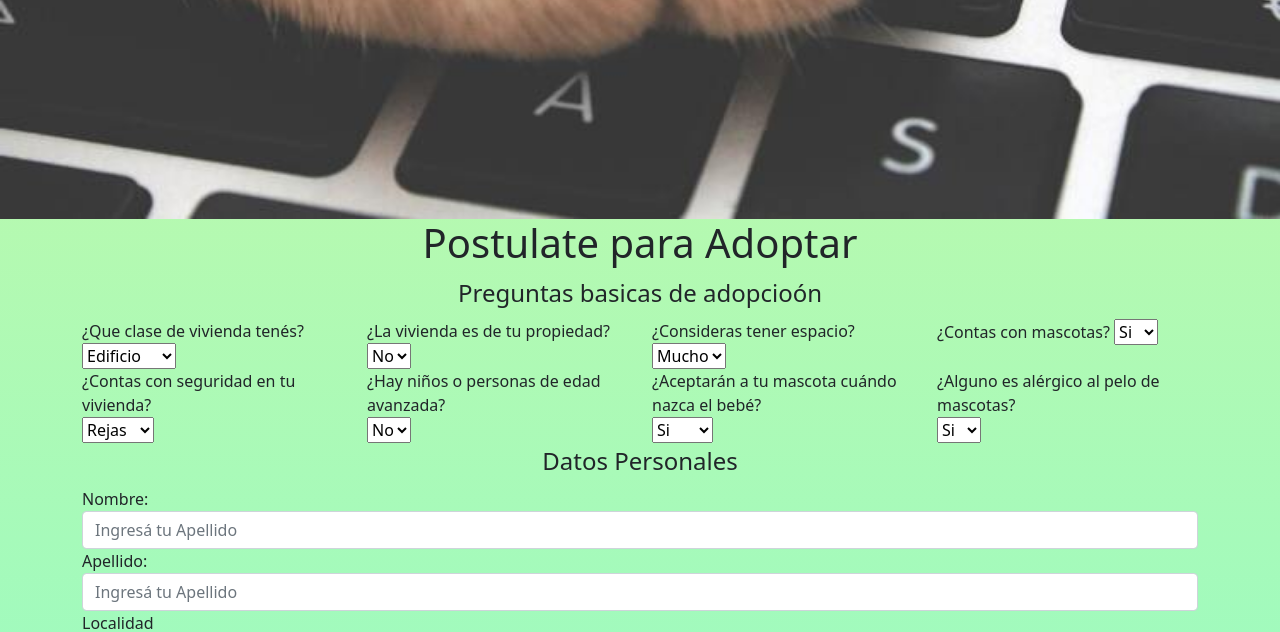
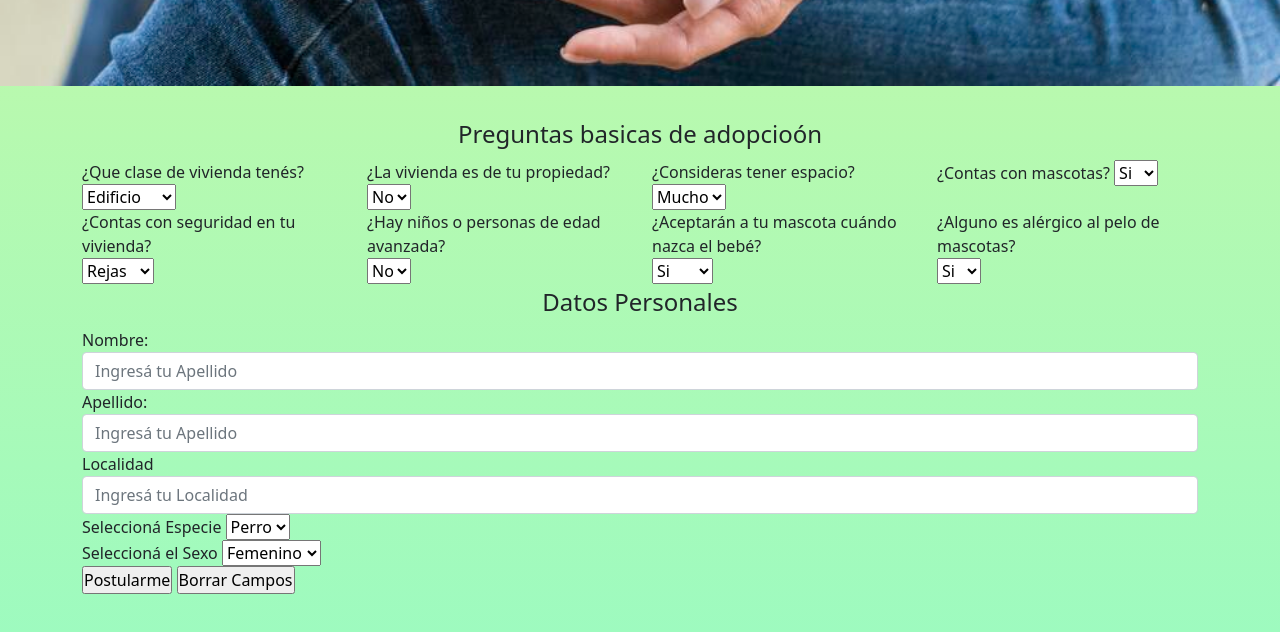
Before and after one commit to Cediaz17/Laika-Diaz, a website: page antes_de_adoptar.html in a window 1280 px wide. Shown: the part 1250-1882 px from the top of the page. Drawn offline with nearby package versions, Linux system fonts and the light colour scheme.

Commit message:
Mejora formulario  cambio de foto

```diff
--- a/antes_de_adoptar.html
+++ b/antes_de_adoptar.html
@@ -78,10 +78,10 @@
         </div>
         <!--Imagen Carrusel-->
         <div>
-            <img src="imagenes/teclado.jpg" class="contenedorPrincipal__Foto" alt="teclado">
-            <h1 class="text-center">Postulate para Adoptar</h1>
+            <img src="imagenes/adoptar.jpg" class="contenedorPrincipal__Foto" alt="teclado">
+            <h1 class="text-center contenedorPostulate__Titulo">Postulate para Adoptar</h1>
         </div>
-        <div id="Formulario" class="container">
+        <div id="Formulario" class="container contenedorFormularioAdoptar">
             <!--Formulario de carga para adoptar-->
             <form action="https://formspree.io/f/mrgrlwnn" method="POST">
                 <!--Agrupo los campos que estan relacionados-->
--- a/scss/estiloLaika.scss
+++ b/scss/estiloLaika.scss
@@ -81,7 +81,11 @@ ol, ul, dl {
         font-family: 'Signika Negative', sans-serif;
         text-shadow: -20px 11px 40px #e9ecef;
 }
-
+.contenedorFormularioAdoptar
+{
+    height: 550px;
+    margin-top: 30px;
+}
 /*.card
 {
     height: 30vh;
--- a/scss/styles.scss
+++ b/scss/styles.scss
@@ -398,6 +398,16 @@ h3{
     text-align: center;
     border-radius: 0.5px;
 }
+
+.contenedorPostulate__Titulo
+{
+    font-family: 'Anton', sans-serif;
+    @include tamText(3rem);
+    position: absolute;
+    top: 750px;
+    left: 650px;
+    z-index: 1;
+}
 /* Posible paleta de colores*/
 .ab{ color: verdeFondo; }
 .ac{ color: #9CA539; }
```
Also changed, not shown: css/main.css, imagenes/adoptar.jpg (added).
